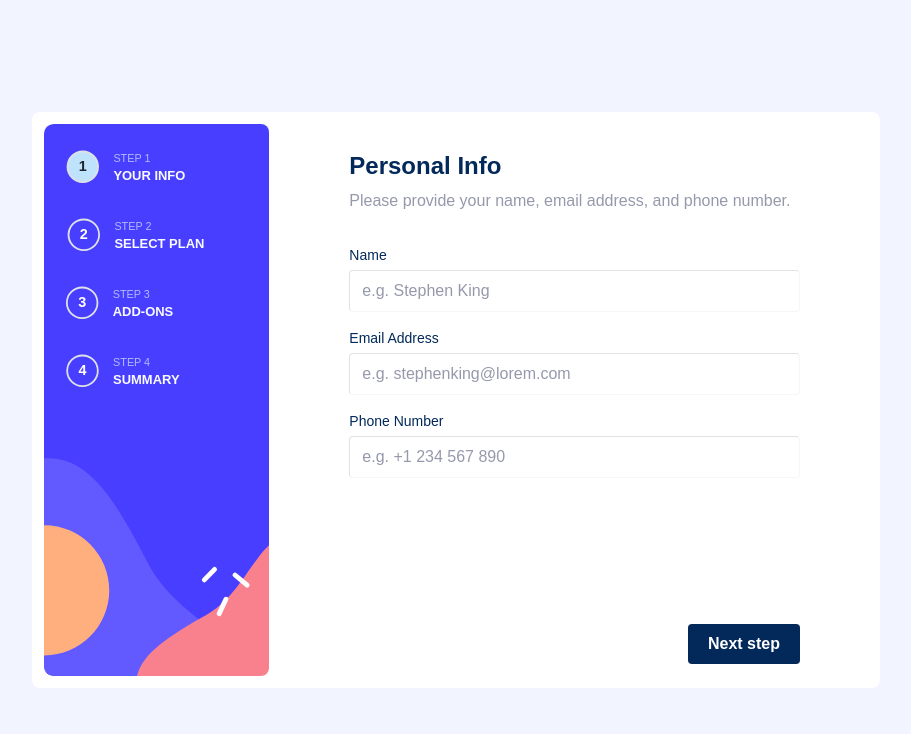
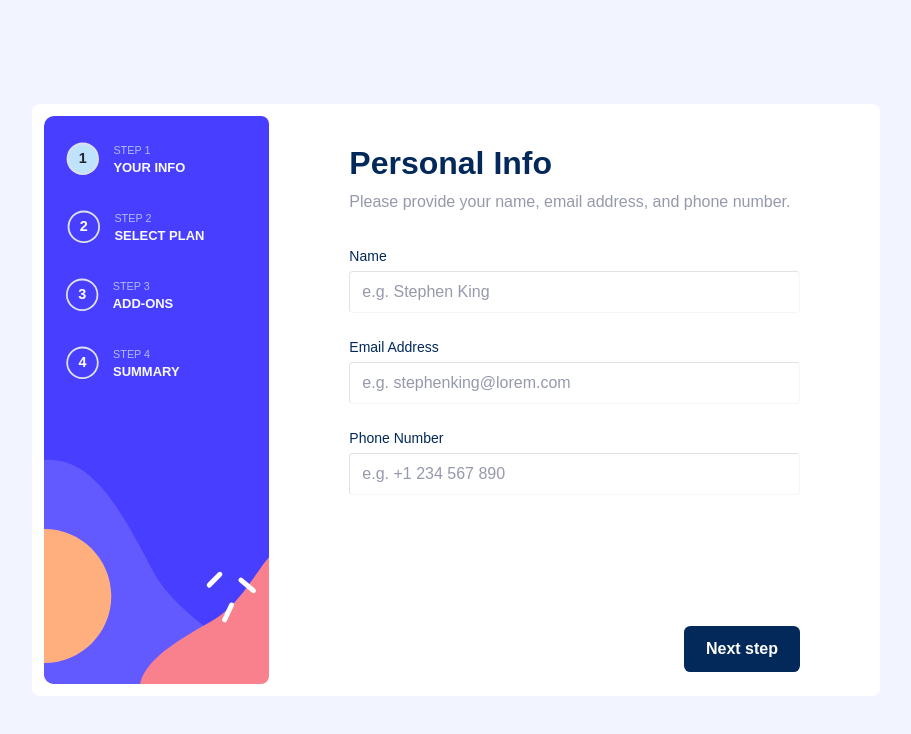
Before and after one commit to ferdinandoaspro/multi-step-form, a React (Vite) app: page / in a window 1280 px wide. Shown: the top 734 px of the page, without its empty margins (184-1095 px from the left). Built offline with nearby package versions, Linux system fonts and the light colour scheme.

Commit message:
improved first step and general form layout on laptop

```diff
--- a/src/components/StepButtons.module.scss
+++ b/src/components/StepButtons.module.scss
@@ -21,7 +21,8 @@
     transition: 0.3s;
 
     @media (min-width: 996px) {
-        padding: 0.5rem 1.25rem;
+        padding: 0.7rem 1.375rem;
+        border-radius: 0.4rem;
     }
 
     &:first-child {
--- a/src/components/StepForm.module.scss
+++ b/src/components/StepForm.module.scss
@@ -23,6 +23,10 @@
     color: $marine-blue;
     font-weight: 700;
     font-size: 1.5rem;
+
+    @media (min-width: 992px) {
+        font-size: 2rem;
+    }
 }
 
 .description {
--- a/src/components/steps/StepOne.tsx
+++ b/src/components/steps/StepOne.tsx
@@ -53,7 +53,7 @@ const StepOne = ({formData, setFormData, errors, setErrors} : StepOneProps) => {
     const labelSection = `${styles.textLabel} d-flex justify-content-between align-items-center`
 
     return (
-    <div className ="d-flex flex-column gap-2 gap-md-3">
+    <div className ="d-flex flex-column gap-2 gap-md-3 gap-lg-4">
         <div className={inputSection}>
             <label htmlFor="name" className={labelSection}>
                 <span>Name</span>
--- a/src/theming.scss
+++ b/src/theming.scss
@@ -29,11 +29,12 @@ main {
     width: 91%;
 
     @media (min-width: 768px) {
-        width: 43rem;
-        height: 36rem;
+        width: 44rem;
+        height: 32rem;
     }
 
     @media (min-width: 992px) {
         width: 53rem;
+        height: 37rem;
     }
 }
```
